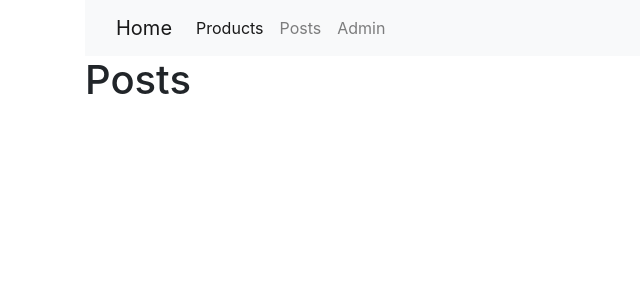
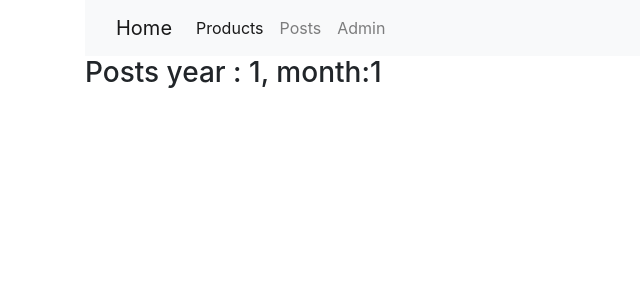
Before and after one commit to Aamer-Ali/routing-app, a React (Create React App) app: page /posts/1/1 in a window 1280 px wide. Shown: the top 300 px of the page, without its empty margins (0-640 px from the left). Built offline with nearby package versions, Linux system fonts and the light colour scheme.

Commit message:
Passing Parameters completed. Passing optional parameter completed.

```diff
--- a/package.json
+++ b/package.json
@@ -10,7 +10,8 @@
     "react": "^17.0.1",
     "react-dom": "^17.0.1",
     "react-router-dom": "^5.2.0",
-    "react-scripts": "4.0.1",
+    "react-scripts": "^4.0.1",
+    "start": "^5.1.0",
     "web-vitals": "^0.2.4"
   },
   "scripts": {
--- a/src/App.js
+++ b/src/App.js
@@ -19,7 +19,7 @@ function App() {
             path="/products"
             render={(props) => <Products sortBy="newest" {...props} />}
           />
-          <Route path="/posts" component={Posts} />
+          <Route path="/posts/:year?/:month?" component={Posts} />
           <Route path="/admin" component={Dashboard} />
           <Route path="/" component={Home} />
         </Switch>
--- a/src/components/posts.jsx
+++ b/src/components/posts.jsx
@@ -2,7 +2,14 @@ import React, { Component } from "react";
 class Posts extends Component {
   state = {};
   render() {
-    return <h1>Posts</h1>;
+    const { year, month } = this.props.match.params;
+
+    return (
+      <h3>
+        Posts year : {year === undefined ? "year Not Provided" : year}, month:
+        {month === undefined ? "month Not Provided" : month}
+      </h3>
+    );
   }
 }
 
```
Also changed, not shown: 2 other files (tests, documents, lock files or other folders).
